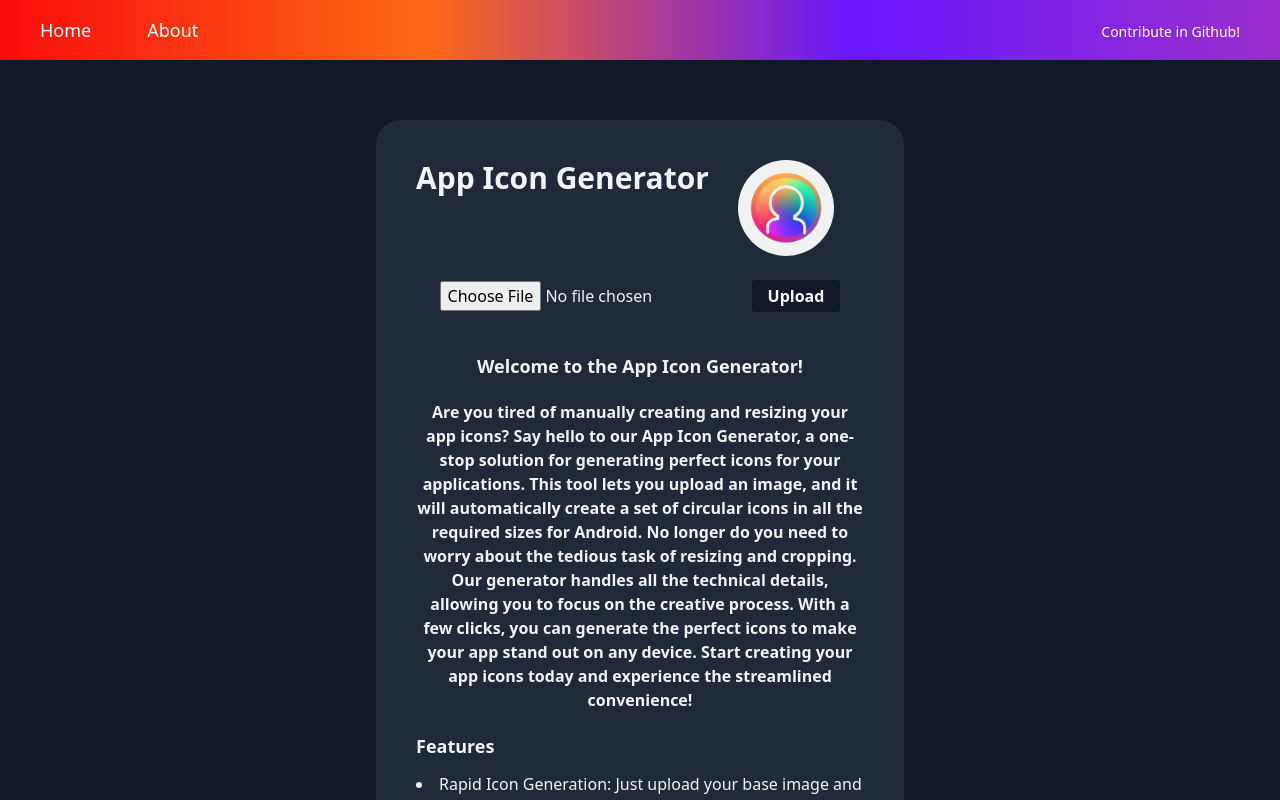
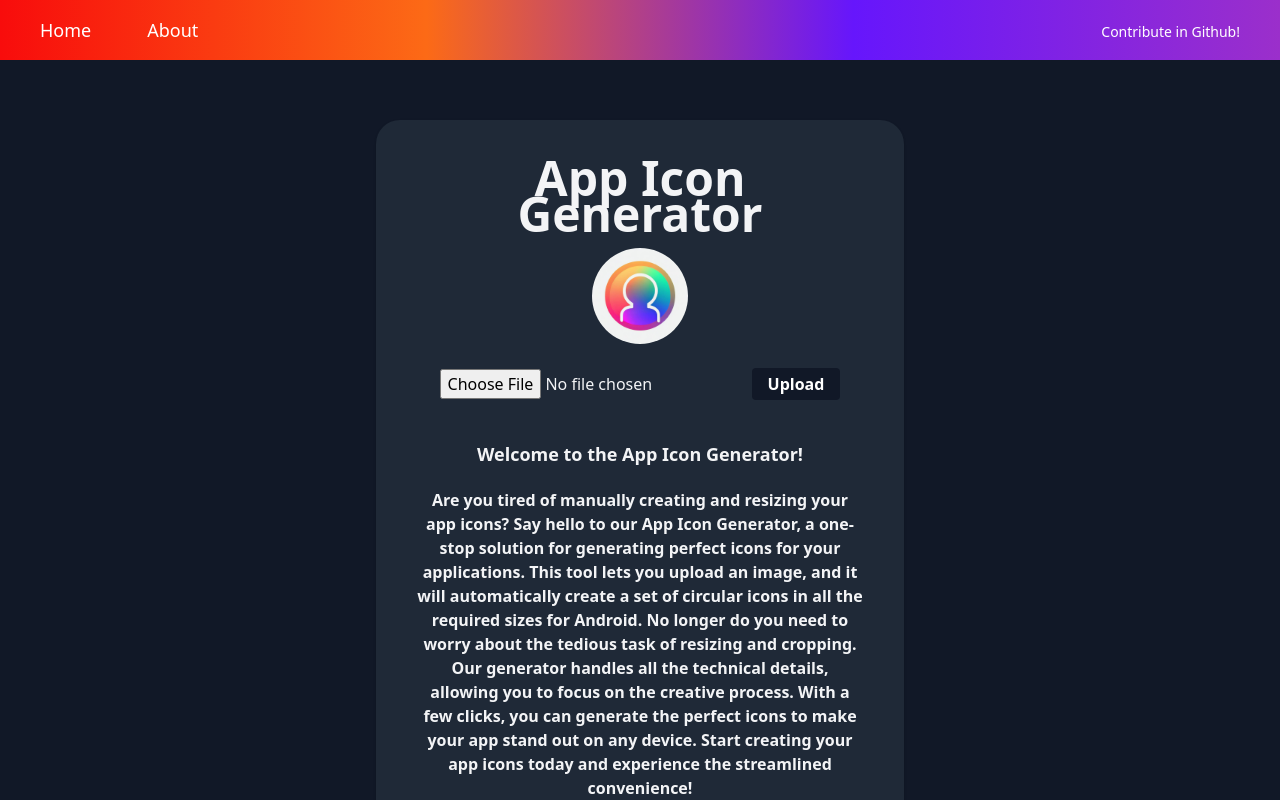
Before and after one commit to nikohoffren/app-icon-generator-website, a React (Vite) app: page / in a window 1280 px wide. Shown: the top 800 px of the page. Built offline with nearby package versions, Linux system fonts and the light colour scheme.

Commit message:
modified font size and adjust image

```diff
--- a/src/index.css
+++ b/src/index.css
@@ -5,3 +5,8 @@
 .bg-gradient {
     background: linear-gradient(to right, #f80c0c, #fc6a16, #6616fc, #9b2fcb);
 }
+
+h1{
+    font-size: 3rem;
+    width: 100%;
+}
--- a/src/pages/Home.jsx
+++ b/src/pages/Home.jsx
@@ -11,6 +11,8 @@ function Home() {
           <div className="max-w-md mx-auto">
             <div className="flex text-center font-semibold text-3xl text-gray-100">
               <h1>App Icon Generator</h1>
+            </div>
+            <div className="flex mt-4 font-semibold text-3xl text-gray-100">
               <img
                 src="icon_512x512.png"
                 alt="App Icon Generator logo"
```
